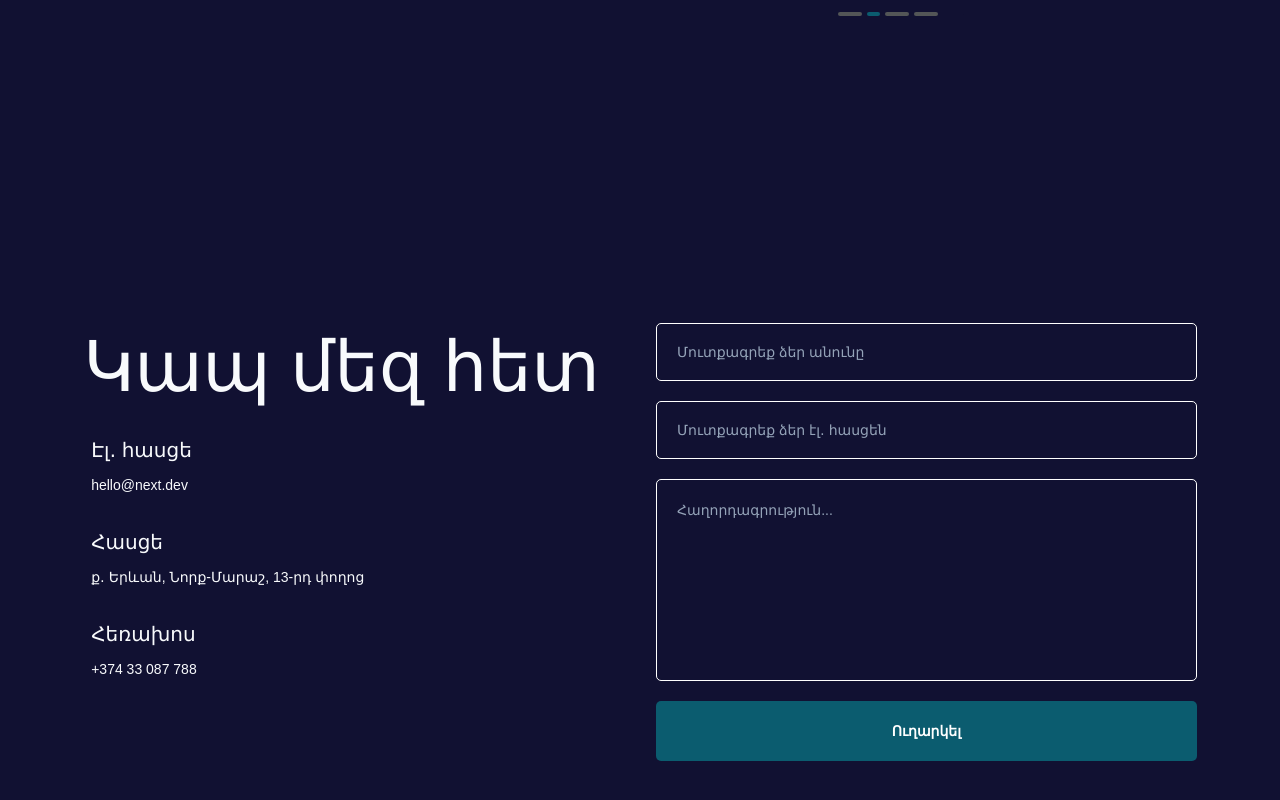
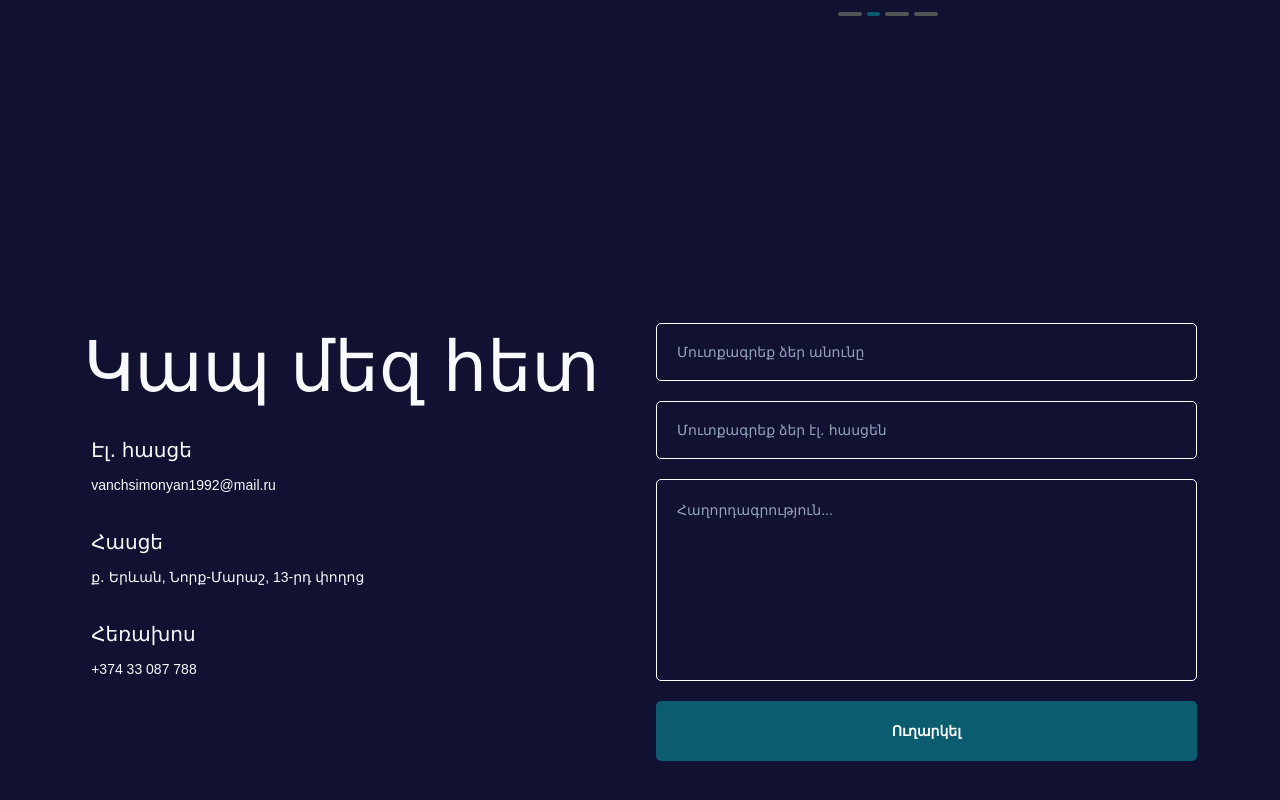
Before and after one commit to roma-frontend/animate-nextJs, a Next.js app: page /services/1 in a window 1280 px wide. Shown: the part 670-1470 px from the top of the page. Built offline with nearby package versions, Linux system fonts and the light colour scheme; a web font is replaced by a local one.

Commit message:
ready for push

```diff
--- a/app/(main)/(routes)/contacts/contact-section.tsx
+++ b/app/(main)/(routes)/contacts/contact-section.tsx
@@ -48,11 +48,13 @@ const ContactSection = ({ id }: { id: string }) => {
           </motion.h1>
           <div className="max-w-fit text-center p-2">
             <Link
-              href="mailto:hello@next.dev"
+              href="mailto:vanchsimonyan1992@mail.ru"
               className="text-[20px] flex flex-col text-center md:text-left gap-[10px] transition-all ease-linear hover:scale-[1.03]"
             >
               Էլ․ հասցե
-              <span className="text-sm font-normal">hello@next.dev</span>
+              <span className="text-sm font-normal">
+                vanchsimonyan1992@mail.ru
+              </span>
             </Link>
           </div>
           <div className="max-w-fit text-center p-2">
```
